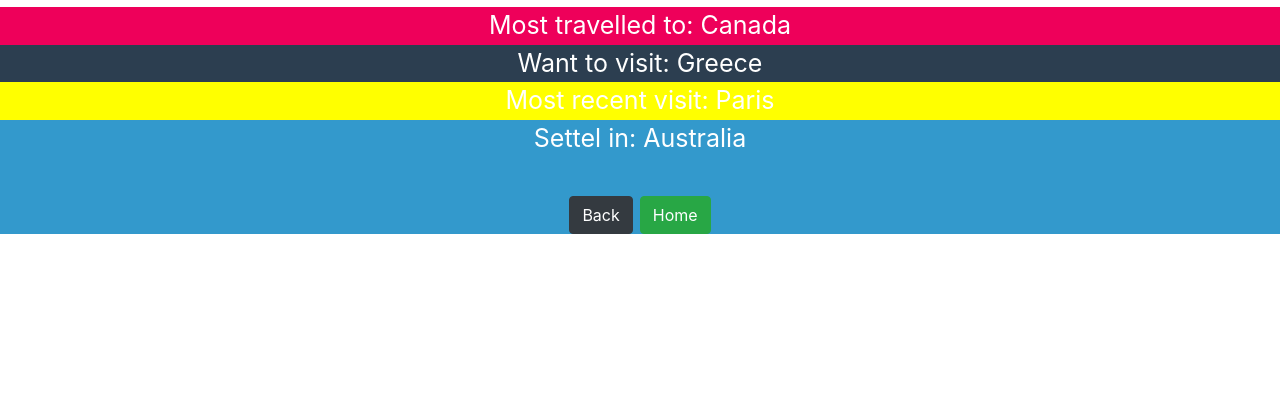
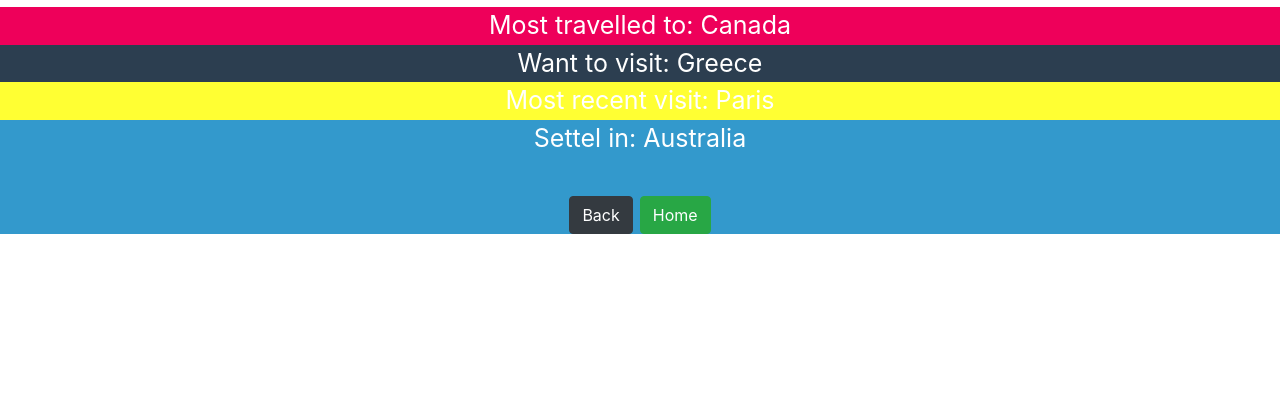
Before and after one commit to katiebourke/IS1113117390943, a PHP site: page /Interests/travel.html in a window 1280 px wide. Shown: the part 49-469 px from the top of the page. Run offline with PHP 8.4, Linux system fonts and the light colour scheme; some libraries are stand-ins or nearby versions.

Commit message:
background

```diff
--- a/Interests/int_pages.css
+++ b/Interests/int_pages.css
@@ -1,4 +1,5 @@
 #section1{
+    background-image: url(http://roundtripticket.me/media/cotton-anniversary-world-push-pin-map-at-travel.jpg);
     background-color: rgb(102, 255, 102)
 }
 
@@ -11,7 +12,7 @@
 }
 
 #section4{
-    background-color: rgb(255, 255, 0)
+    background-color: rgb(255, 255, 51)
 }
 
 #section5{
--- a/mystylesheet.css
+++ b/mystylesheet.css
@@ -7,3 +7,7 @@ p {
     text-align: center;
     font-weight: bold;
 }
+
+body{
+    background-color: rgb(179, 230, 255)
+}
```
